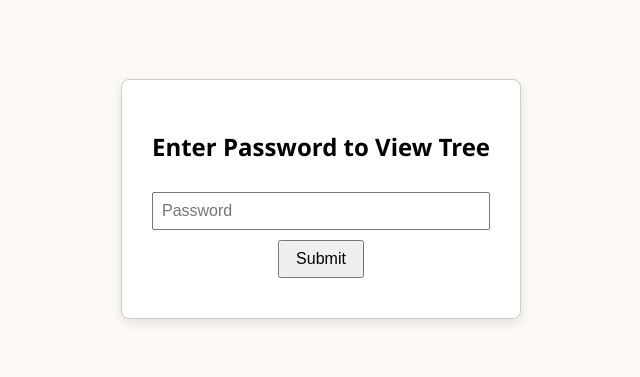
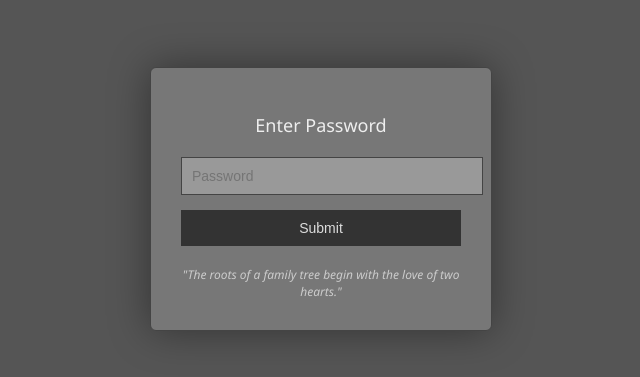
Before and after one commit to Carolandlancelegacy/Family-tree-site, a plain HTML site: page index.html in a window 1280 px wide. Shown: the part 201-578 px from the top of the page, without its empty margins (319-959 px from the left). Drawn offline with Linux system fonts and the light colour scheme.

Commit message:
Update index.html

```diff
--- a/index.html
+++ b/index.html
@@ -2,69 +2,105 @@
 <html lang="en">
 <head>
   <meta charset="UTF-8">
-  <title>Welcome to the Sheen Family Tree</title>
+  <title>From Dirt All Things Grow</title>
   <style>
-    body {
-      font-family: "Segoe UI", sans-serif;
-      background: #fdfaf6;
+    html, body {
       margin: 0;
       padding: 0;
+      background-color: #555; /* darker grey */
+      font-family: 'Segoe UI', sans-serif;
+      height: 100vh;
       display: flex;
+      align-items: center;
       justify-content: center;
-      align-items: center;
-      height: 100vh;
+      color: #ddd;
     }
 
     .login-box {
-      background: white;
+      background-color: #777;
       padding: 30px;
-      border: 1px solid #ccc;
-      border-radius: 8px;
-      box-shadow: 0 4px 12px rgba(0,0,0,0.1);
+      border: 1px solid #444;
+      border-radius: 6px;
+      box-shadow: 0 0 40px rgba(0, 0, 0, 0.4);
+      width: 280px;
       text-align: center;
+      opacity: 0;
+      animation: fadeIn 1.5s forwards;
     }
 
-    input {
-      padding: 8px;
-      font-size: 16px;
-      margin-top: 10px;
+    @keyframes fadeIn {
+      to { opacity: 1; }
+    }
+
+    h2 {
+      margin-bottom: 20px;
+      font-size: 18px;
+      font-weight: normal;
+      color: #eee;
+    }
+
+    input[type="password"] {
       width: 100%;
-      box-sizing: border-box;
+      padding: 10px;
+      background: #999;
+      border: 1px solid #444;
+      color: #111;
+      font-size: 14px;
     }
 
     button {
-      margin-top: 10px;
-      padding: 8px 16px;
-      font-size: 16px;
+      margin-top: 15px;
+      padding: 10px;
+      width: 100%;
+      background: #333;
+      color: #ddd;
+      border: none;
+      font-size: 14px;
       cursor: pointer;
     }
 
+    button:hover {
+      background: #222;
+    }
+
     .error {
-      margin-top: 10px;
-      color: red;
-      font-size: 14px;
+      margin-top: 12px;
+      font-size: 13px;
+      color: #ff5555;
+    }
+
+    .quote {
+      margin-top: 20px;
+      font-size: 12px;
+      font-style: italic;
+      color: #ccc;
     }
   </style>
 </head>
 <body>
 
   <div class="login-box">
-  <h2>Enter Password to View Tree</h2>
+    <h2>Enter Password</h2>
     <input type="password" id="password" placeholder="Password">
     <button onclick="checkPassword()">Submit</button>
     <div id="error" class="error"></div>
+    <div class="quote">"The roots of a family tree begin with the love of two hearts."</div>
   </div>
 
   <script>
     function checkPassword() {
-    const input = document.getElementById("password").value;
+      const input = document.getElementById("password").value.trim();
       const errorBox = document.getElementById("error");
 
+      errorBox.textContent = "";
+
+      setTimeout(() => {
         if (input === "cllegacy") {
           window.location.href = "tree.html";
         } else {
-      errorBox.textContent = "Incorrect password. Please try again.";
+          errorBox.textContent = "Incorrect password.";
         }
+      }, 700); // short delay for brute force deterrent
     }
   </script>
 
```
Lines whose indentation alone changed are shown as unchanged.
